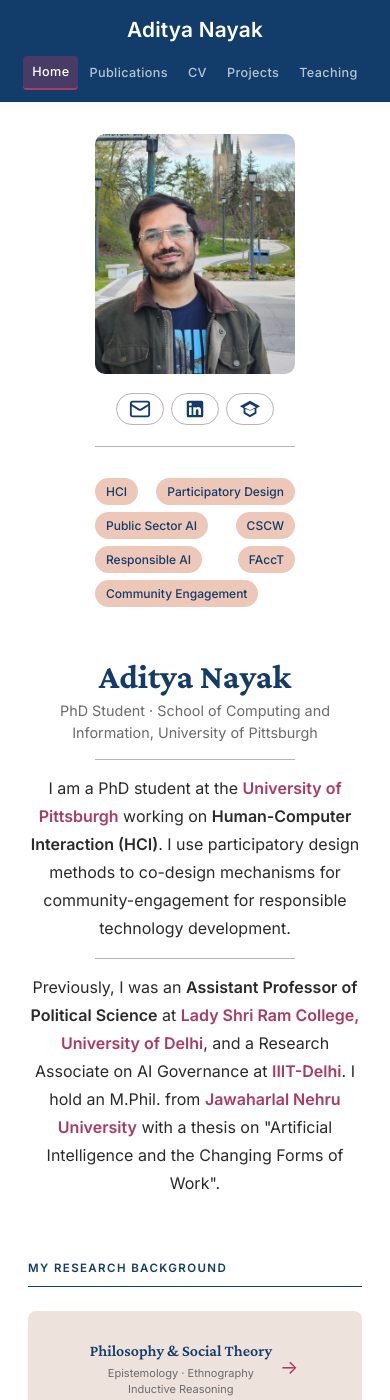
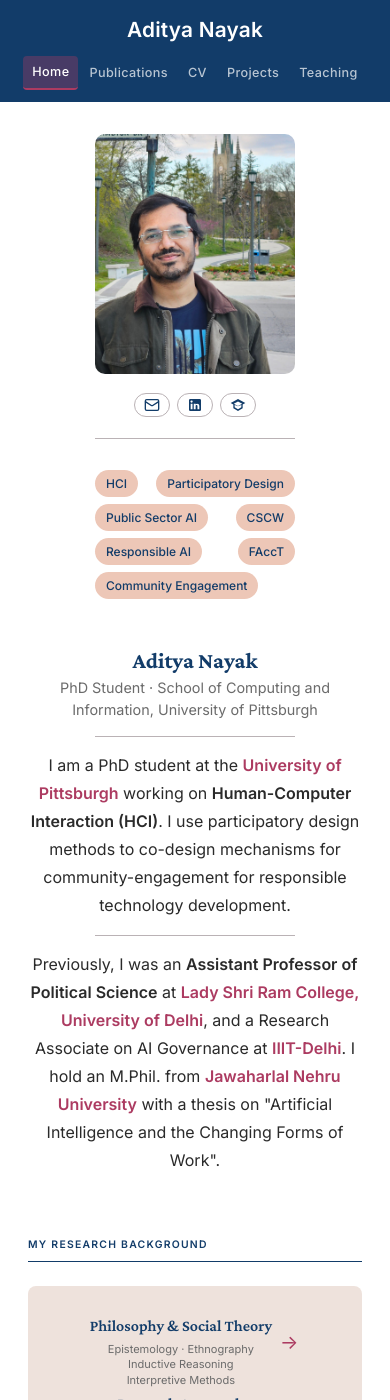
Before and after one commit to adityanayak-info/adityanayak-info.github.io, a Jekyll site: the page built from index.md, in a window 390 px wide and 1400 px high. Built offline with Jekyll 4.4.1, drawn with Linux system fonts in a browser that asks for light colours.

Commit message:
Update style.css

```diff
--- a/assets/css/style.css
+++ b/assets/css/style.css
@@ -594,4 +594,37 @@ hr.profile-rule {
 
   .career-stages { gap: 6px; }
   .cv-embed-wrap iframe { height: 600px; }
+
+     /* existing rules stay as they are, add these below them */
+
+  /* Page headings */
+  .main-content h1 { font-size: 1.4rem; }
+  .main-content h2 { font-size: 0.65rem; }
+  .main-content h3 { font-size: 0.95rem; }
+
+  /* Contact buttons under photo */
+  .contact-links a {
+    font-size: 0.68rem;
+    padding: 3px 9px;
+  }
+  .contact-links a svg {
+    width: 16px;
+    height: 16px;
+  }
+
+  /* Publications page header buttons */
+  .main-content div[style*="space-between"] a {
+    font-size: 0.68rem;
+    padding: 4px 10px;
+  }
+
+  /* Pub list entries */
+  .pub-list li { font-size: 0.82rem; }
+
+  /* Project cards */
+  .project-card h3 { font-size: 0.95rem; }
+  .project-card p  { font-size: 0.82rem; }
+
+  /* Tables (teaching page) */
+  .course-table { font-size: 0.78rem; }
 }
```
